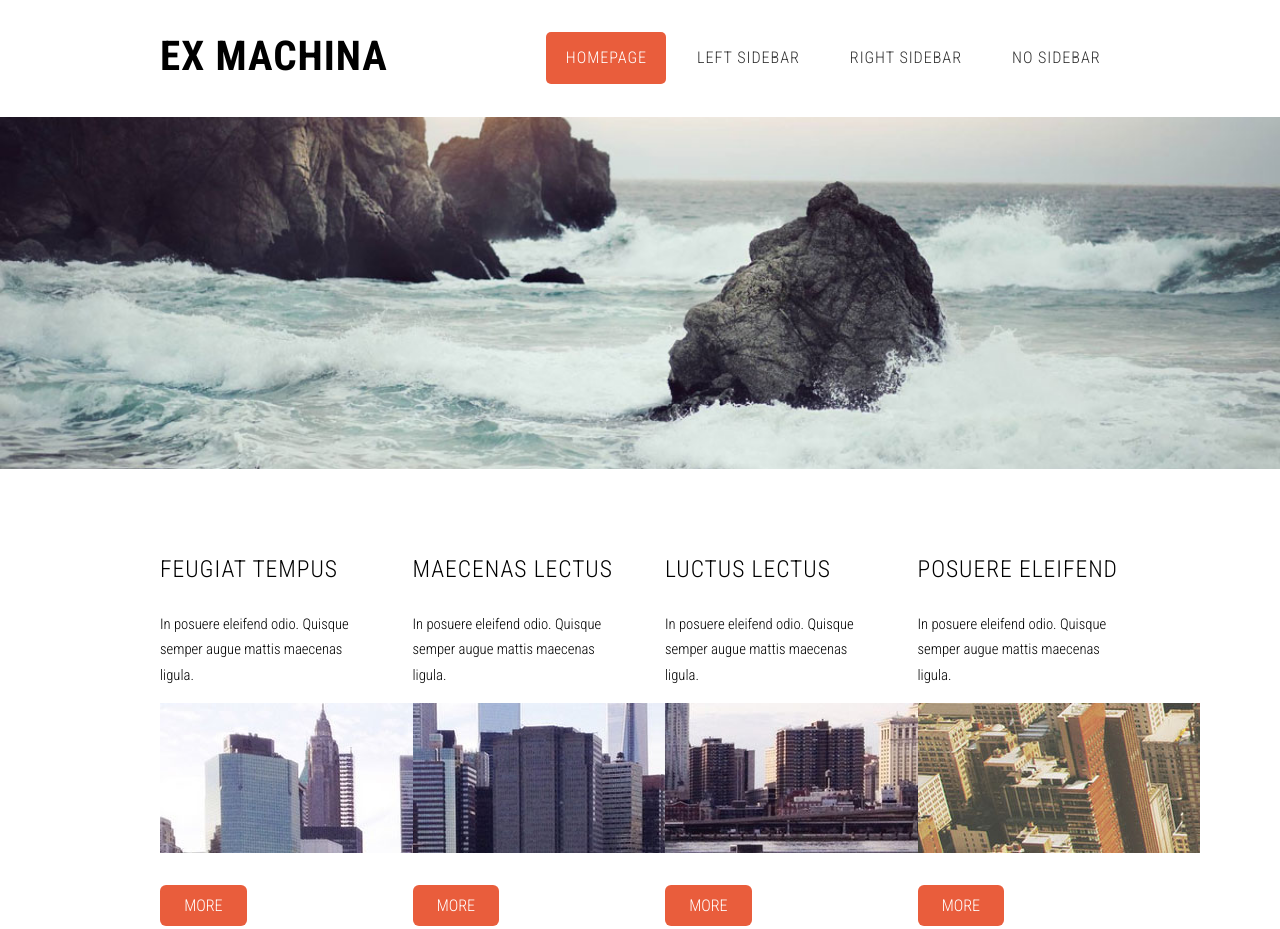
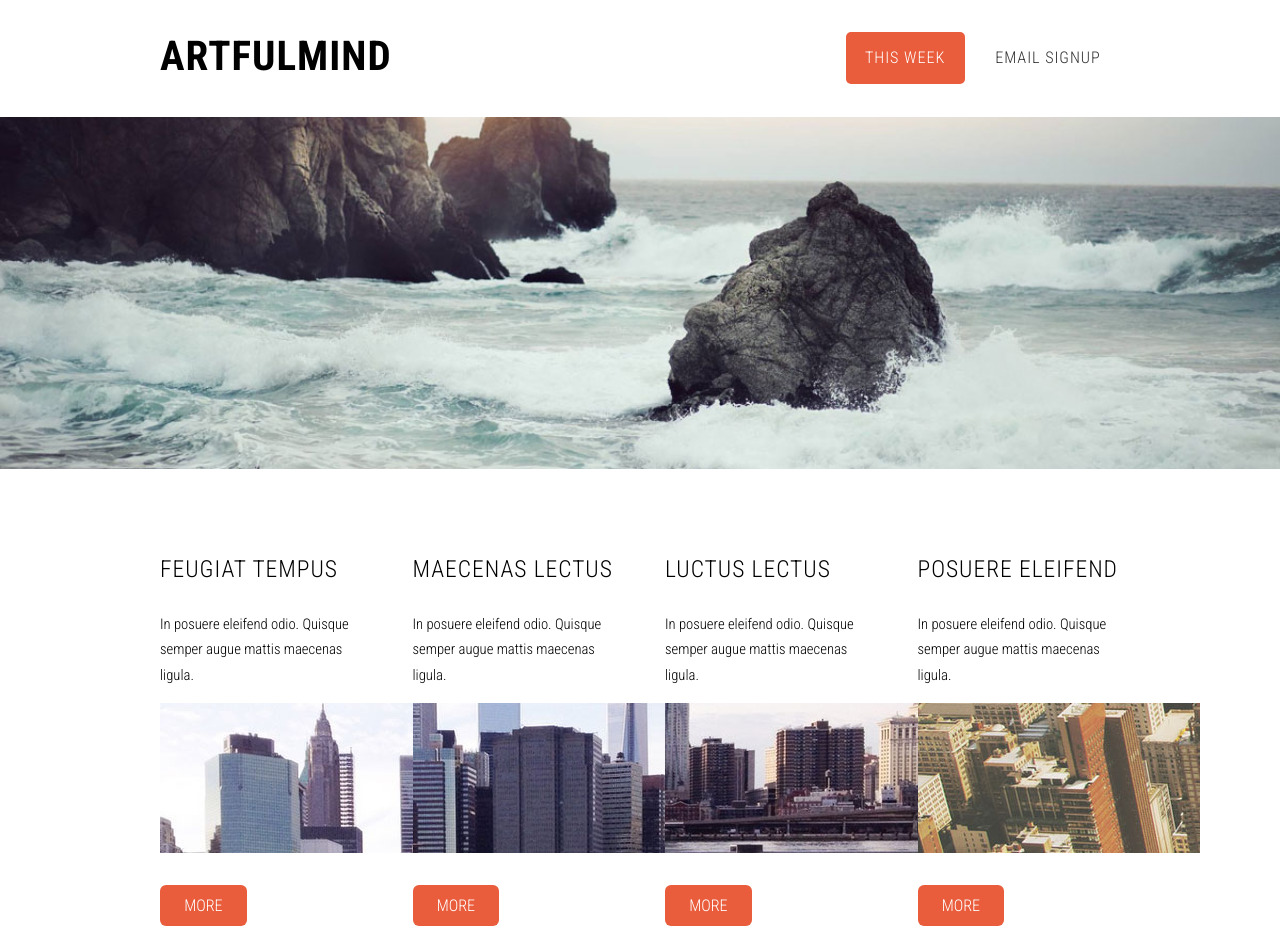
Before and after one commit to kathyia/artfulmind, a plain HTML site: page index.html in a window 1280 px wide. Shown: the top 929 px of the page. Drawn offline with nearby package versions, Linux system fonts and the light colour scheme.

Commit message:
culling
culling extra pages

```diff
--- a/index.html
+++ b/index.html
@@ -32,16 +32,14 @@
 
 				<!-- Logo -->
 					<div id="logo">
-						<h1><a href="#">Ex Machina</a></h1>
+						<h1><a href="#">artfulmind</a></h1>
 					</div>
 
 				<!-- Nav -->
 					<nav id="nav">
 						<ul>
-							<li class="active"><a href="index.html">Homepage</a></li>
-							<li><a href="left-sidebar.html">Left Sidebar</a></li>
-							<li><a href="right-sidebar.html">Right Sidebar</a></li>
-							<li><a href="no-sidebar.html">No Sidebar</a></li>
+							<li class="active"><a href="index.html">This Week</a></li>
+							<li><a href="no-sidebar.html">Email Signup</a></li>
 						</ul>
 					</nav>
 
```
Also changed, not shown: archive/left-sidebar.html (renamed from left-sidebar.html), archive/right-sidebar.html (renamed from right-sidebar.html), 1 other file.
